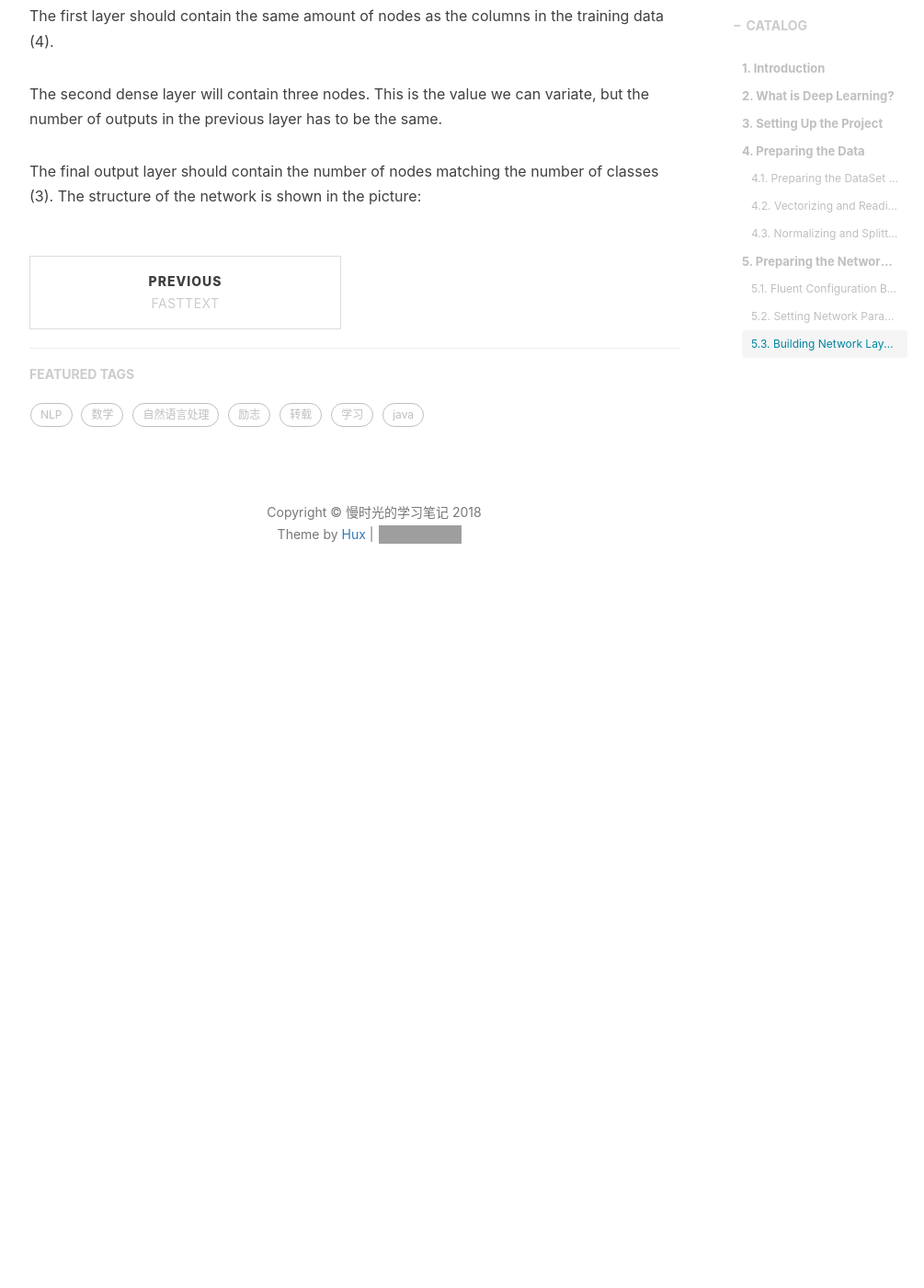
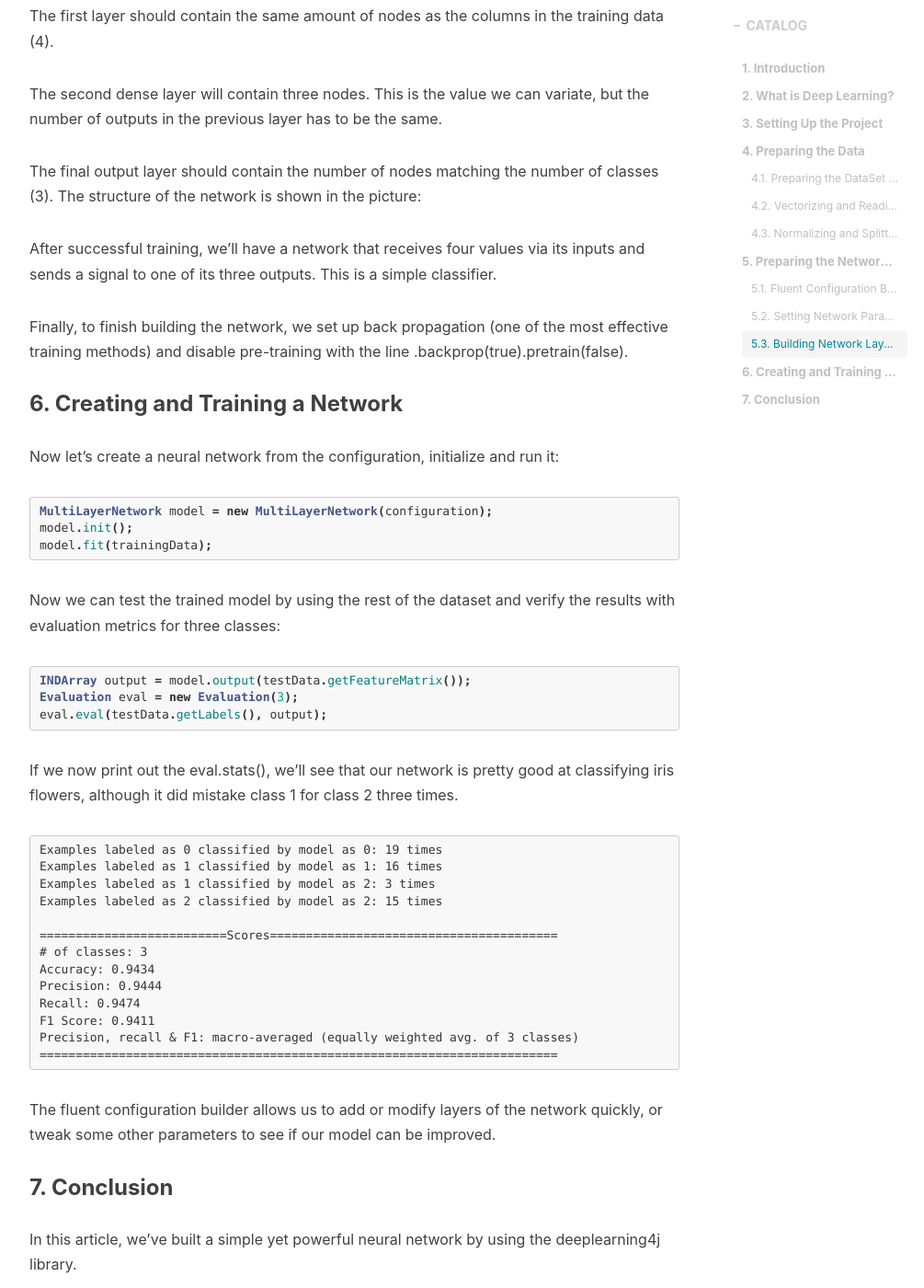
Before and after one commit to msg901216/msg901216.github.io, a Jekyll site: the page built from _posts/2018-10-19-deeplearning4j-iris.md, in a window 1280 px wide and 1400 px high, scrolled down 6922 px. Shown: the whole window at 92% size, without its empty margins (233-1238 px from the left). Built offline with Jekyll 4.4.1, drawn with Linux system fonts in a browser that asks for light colours; nearby versions of some CDN libraries; comment, search, counter and statistics services are not loaded; before the commit the page ends 7607 px from its top, so only the background shows below that; some of the changed text lies outside the part shown; grey boxes are pictures that could not be loaded.

Commit message:
Update 2018-10-19-deeplearning4j-iris.md

````diff
--- a/_posts/2018-10-19-deeplearning4j-iris.md
+++ b/_posts/2018-10-19-deeplearning4j-iris.md
@@ -211,3 +211,50 @@ The first layer should contain the same amount of nodes as the columns in the tr
 The second dense layer will contain three nodes. This is the value we can variate, but the number of outputs in the previous layer has to be the same.
 
 The final output layer should contain the number of nodes matching the number of classes (3). The structure of the network is shown in the picture:
+
+
+After successful training, we’ll have a network that receives four values via its inputs and sends a signal to one of its three outputs. This is a simple classifier.
+
+Finally, to finish building the network, we set up back propagation (one of the most effective training methods) and disable pre-training with the line .backprop(true).pretrain(false).
+
+### 6. Creating and Training a Network
+Now let’s create a neural network from the configuration, initialize and run it:
+
+```java
+MultiLayerNetwork model = new MultiLayerNetwork(configuration);
+model.init();
+model.fit(trainingData);
+```
+
+Now we can test the trained model by using the rest of the dataset and verify the results with evaluation metrics for three classes:
+
+```java
+INDArray output = model.output(testData.getFeatureMatrix());
+Evaluation eval = new Evaluation(3);
+eval.eval(testData.getLabels(), output);
+```
+
+If we now print out the eval.stats(), we’ll see that our network is pretty good at classifying iris flowers, although it did mistake class 1 for class 2 three times.
+
+```
+Examples labeled as 0 classified by model as 0: 19 times
+Examples labeled as 1 classified by model as 1: 16 times
+Examples labeled as 1 classified by model as 2: 3 times
+Examples labeled as 2 classified by model as 2: 15 times
+
+==========================Scores========================================
+# of classes: 3
+Accuracy: 0.9434
+Precision: 0.9444
+Recall: 0.9474
+F1 Score: 0.9411
+Precision, recall & F1: macro-averaged (equally weighted avg. of 3 classes)
+========================================================================
+```
+
+The fluent configuration builder allows us to add or modify layers of the network quickly, or tweak some other parameters to see if our model can be improved.
+
+### 7. Conclusion
+In this article, we’ve built a simple yet powerful neural network by using the deeplearning4j library.
+
+As always, the source code for the article is available over on GitHub.
````
